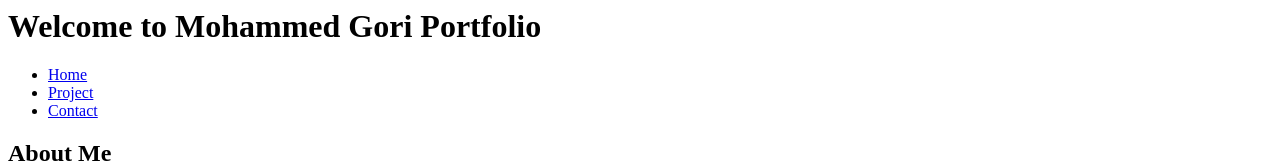
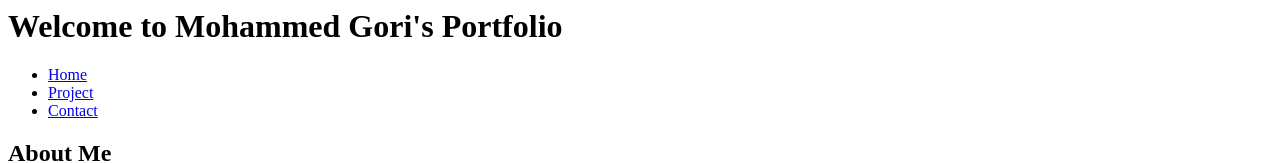
Before and after one commit to Mohammed-92/Lab-1, a plain HTML site: page 2580962-lab2.html in a window 1280 px wide. Shown: the top 163 px of the page. Drawn offline with Linux system fonts and the light colour scheme.

Commit message:
Update 2580962-lab2.html

```diff
--- a/2580962-lab2.html
+++ b/2580962-lab2.html
@@ -1,6 +1,6 @@
 <html>
   <header>
-    <h1> Welcome to Mohammed Gori Portfolio
+    <h1> Welcome to Mohammed Gori's Portfolio
     </h1>
   </header>
 
```
